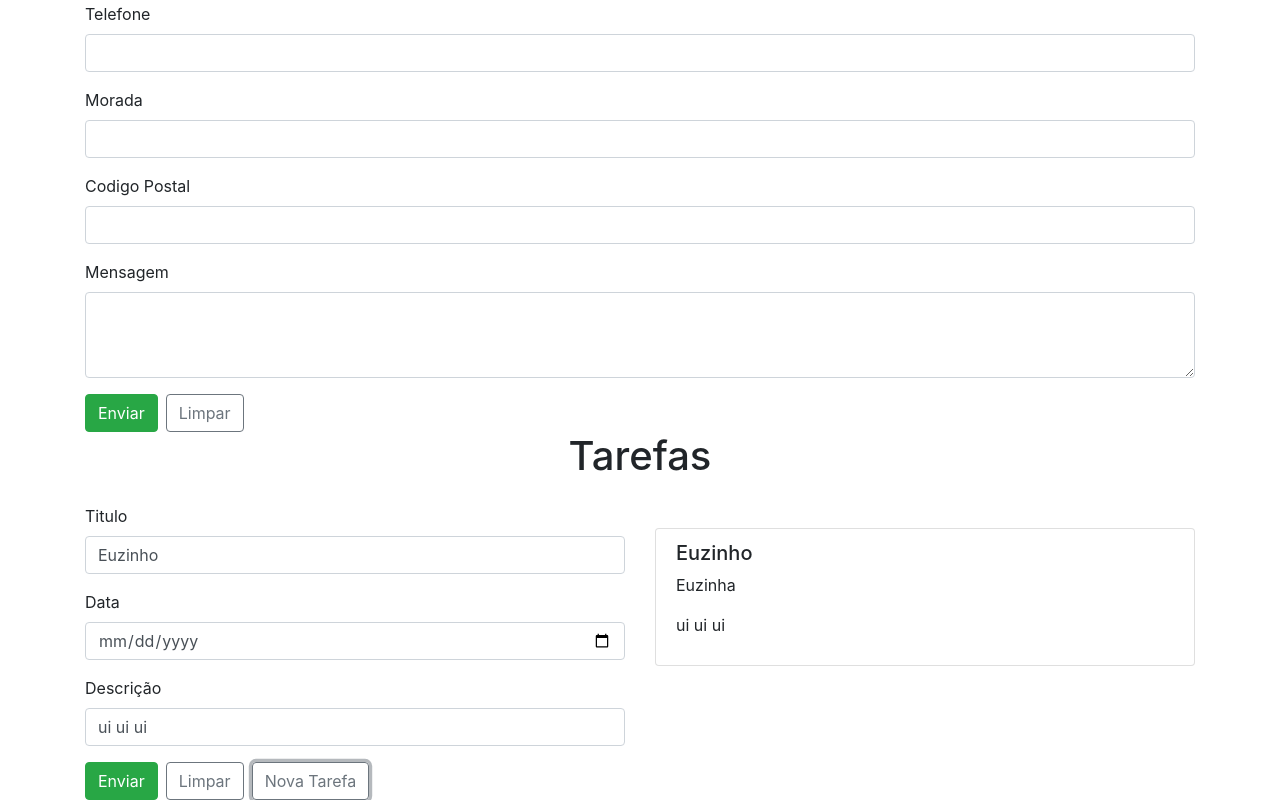
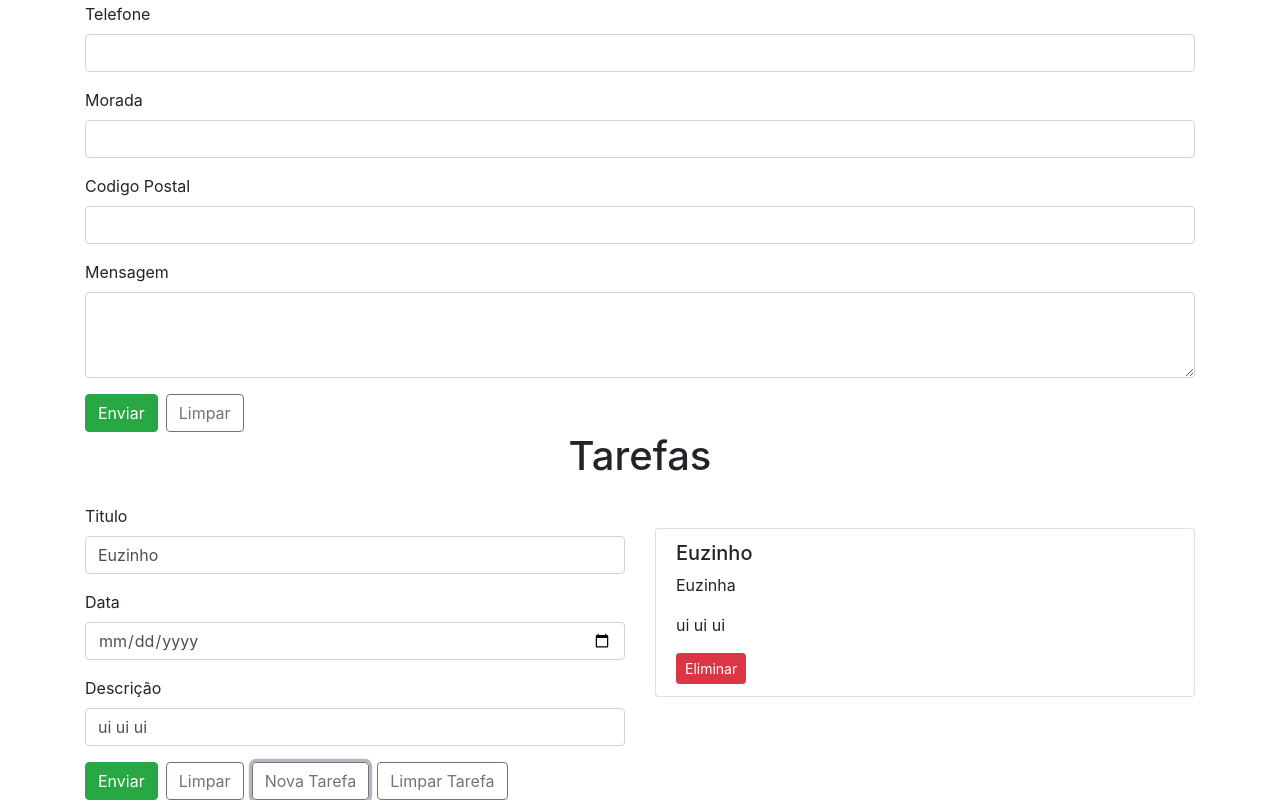
Before and after one commit to a14784-Goncalo/REACT-APP-1, a React (Vite) app: page / in a window 1280 px wide. Both pictures are taken after a click on the button "Nova Tarefa". Shown: the part 952-1752 px from the top of the page. Built offline with nearby package versions, Linux system fonts and the light colour scheme.

Commit message:
Parte 1 – Ex4 - React

```diff
--- a/src/Tarefas.jsx
+++ b/src/Tarefas.jsx
@@ -48,6 +48,15 @@ function Tarefas() {
         setDadosSubmetidos(null);
     }
 
+    function eliminarFuncao(id) {
+        const tarefasAtualizadas = tarefas.filter(tarefa => tarefa.id !== id);
+        setTarefas(tarefasAtualizadas);
+    }
+
+    function limparTarefa() {
+        setTarefas([]);
+    }
+
     return (
         <div className="mt-4 row">
 
@@ -79,8 +88,13 @@ function Tarefas() {
                     <button type="button" className="btn btn-outline-secondary mr-2"
                         onClick={limparFormulario}>Limpar</button>
 
+                    <button type="button" className="btn btn-outline-secondary mr-2"
+                        onClick={newTarefa}>Nova Tarefa</button>
+
                     <button type="button" className="btn btn-outline-secondary"
-                        onClick={newTarefa}>Nova Tarefa</button>
+                        onClick={limparTarefa}>Limpar Tarefa</button>
+
+
 
                 </form>
 
@@ -105,6 +119,7 @@ function Tarefas() {
                             <h5>{tarefa.titulo}</h5>
                             <p>{tarefa.data}</p>
                             <p>{tarefa.descricao}</p>
+                            <button className="btn btn-danger btn-sm" onClick={() => eliminarFuncao(tarefa.id)}>Eliminar</button>
                         </li>
                     ))}
                 </ul>
```
